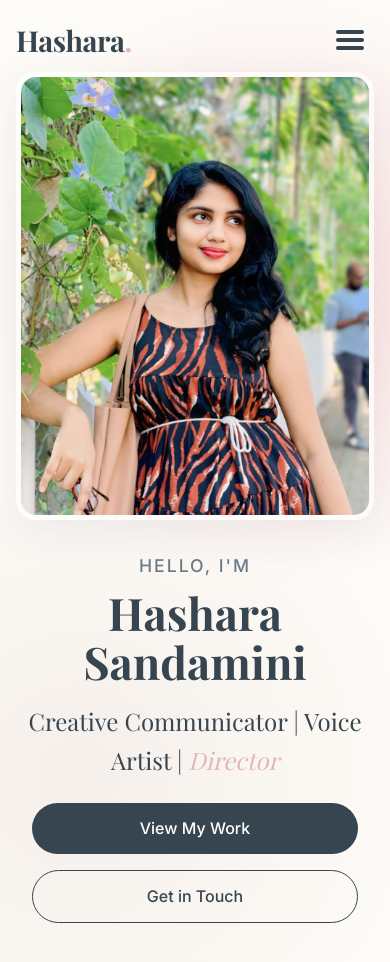
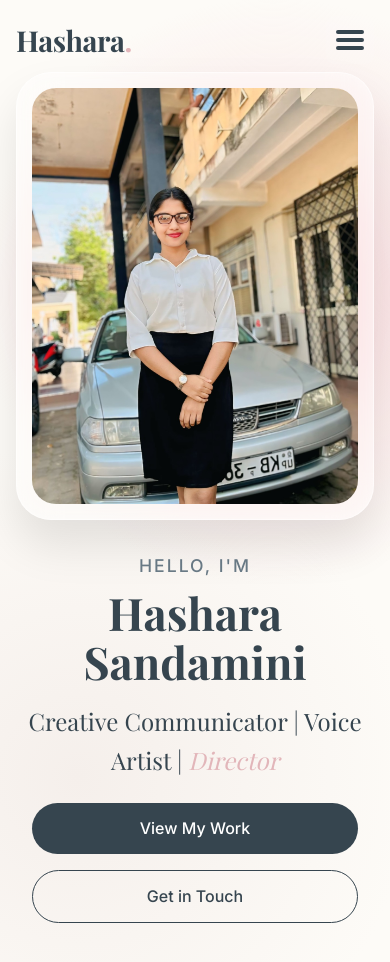
Before and after one commit to nadeera-se22018/mass-comm-portfolio, a React (Vite) app: page / in a window 390 px wide. Shown: the top 962 px of the page. Built offline with nearby package versions, Linux system fonts and the light colour scheme; a web font is replaced by a local one.

Commit message:
feat: add responsive Hero section with profile image and animated badges

```diff
--- a/src/components/Hero.css
+++ b/src/components/Hero.css
@@ -67,22 +67,55 @@
   position: relative;
 }
 
-.hero-image {
+.hero-image-wrapper::before {
+  content: '';
+  position: absolute;
+  top: 50%;
+  left: 50%;
+  transform: translate(-50%, -50%);
+  width: 90%;
+  height: 90%;
+  background: radial-gradient(circle, rgba(251, 113, 133, 0.4) 0%, transparent 65%);
+  filter: blur(40px);
+  z-index: 0;
+  animation: pulse-bg 4s ease-in-out infinite alternate;
+}
+
+@keyframes pulse-bg {
+  0% { transform: translate(-50%, -50%) scale(0.9); opacity: 0.6; }
+  100% { transform: translate(-50%, -50%) scale(1.1); opacity: 0.9; }
+}
+
+.modern-profile-wrapper {
   position: relative;
+  z-index: 1;
   width: 100%;
-  max-width: 450px;
+  max-width: 420px;
   aspect-ratio: 4/5;
-  padding: 1.5rem;
+  padding: 15px;
+  background: rgba(255, 255, 255, 0.25);
+  backdrop-filter: blur(20px);
+  -webkit-backdrop-filter: blur(20px);
+  border: 1px solid rgba(255, 255, 255, 0.6);
+  border-radius: 35px;
+  box-shadow: 0 25px 45px rgba(0, 0, 0, 0.1), inset 0 0 15px rgba(255,255,255,0.4);
   display: flex;
   align-items: center;
   justify-content: center;
+  transition: transform 0.5s ease, box-shadow 0.5s ease;
 }
 
-.hero-image img {
+.modern-profile-wrapper:hover {
+  transform: translateY(-10px) scale(1.02);
+  box-shadow: 0 35px 55px rgba(0, 0, 0, 0.15), 0 0 30px rgba(251, 113, 133, 0.4), inset 0 0 20px rgba(255,255,255,0.6);
+}
+
+.modern-profile-img {
   width: 100%;
   height: 100%;
   object-fit: cover;
-  border-radius: 12px;
+  border-radius: 24px;
+  min-height: 400px;
 }
 
 .floating-badge {
--- a/src/components/Hero.jsx
+++ b/src/components/Hero.jsx
@@ -1,6 +1,6 @@
 import React from 'react';
 import './Hero.css';
-import hasharaImg from '../assets/hashara-profile.jpg';
+import hasharaImg from '../assets/hashara-profile2.jpg';
 
 const Hero = () => {
   return (
@@ -17,11 +17,11 @@ const Hero = () => {
         </div>
 
         <div className="hero-image-wrapper">
-          <div className="hero-image glass" style={{ padding: '0', border: '5px solid rgba(255,255,255,0.3)', borderRadius: '20px' }}>
+          <div className="hero-image modern-profile-wrapper">
             <img
               src={hasharaImg}
               alt="Hashara Sandamini - Profile"
-              style={{ width: '100%', height: '100%', objectFit: 'cover', minHeight: '400px', display: 'block', borderRadius: '15px' }}
+              className="modern-profile-img"
             />
             <div className="floating-badge badge-1 glass">
               <span>🎙️ Voice Artist</span>
```
Also changed, not shown: src/assets/hashara-profile2.jpg (added).
